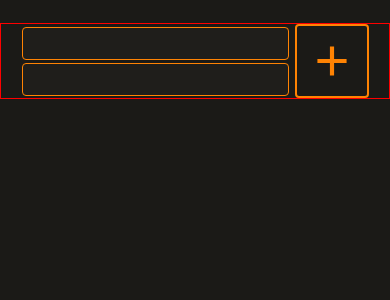
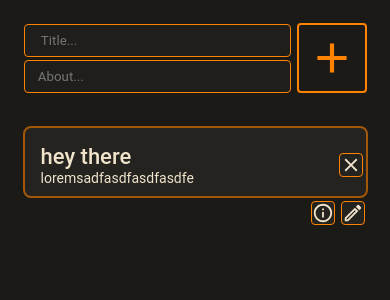
Before and after one commit to prashubisht15/Todo-List, a React (Create React App) app: page / in a window 390 px wide. Shown: the top 300 px of the page. Built offline with nearby package versions, Linux system fonts and the light colour scheme.

Commit message:
"created the UI for mobile view "

```diff
--- a/src/App.js
+++ b/src/App.js
@@ -1,9 +1,11 @@
 import React from "react";
 import InputBox from "./Components/InputBox";
+import Tasks from "./Components/Tasks";
 function App() {
   return (
     <div className="App">
       <InputBox/>
+      <Tasks/>
     </div>
   );
 }
--- a/src/Components/Features/NoTask.js
+++ b/src/Components/Features/NoTask.js
@@ -2,6 +2,7 @@ import React from 'react'
 
 const NoTask = () => {
   return (
+
     <div className="no-task">
       <hr/>
       No tasks
--- a/src/Components/InputBox.js
+++ b/src/Components/InputBox.js
@@ -1,19 +1,72 @@
-import { Box } from '@mui/material'
-import React from 'react'
-import './Todo.css'
-import AddIcon from '@mui/icons-material/Add';
+import { Box } from "@mui/material";
+import React, { useState } from "react";
+import "./Todo.css";
+import AddIcon from "@mui/icons-material/Add";
+import { Modal } from "@mui/material";
+
+const styletext = {
+  position: "absolute",
+  top: "50%",
+  left: "50%",
+  transform: "translate(-50%, -50%)",
+  border: "2px solid #ff8303",
+  borderRadius: "4px",
+  width: "300px",
+  height: "300px",
+};
+
 const InputBox = () => {
+  const [field1, setField1] = useState("");
+  const [field2, setField2] = useState("");
+  const trimmedField1 = field1.substring(0, 20);
+  const trimmedField2 = field2.substring(0, 20);
+  const [open, setOpen] = useState(false);
+  const handleOpen = () => setOpen(true);
+  const handleClose = () => setOpen(false);
+  const handleSubmit = () => {
+    console.log("Submit")
+    localStorage.setItem({
+      title: field1,
+      about: field2,
+    });
+    setField1("");
+    setField2("");
+  };
   return (
     <Box className="top-container">
-        <Box>
-            <input type="text" className="input-box first"/>
-            <input type="text" className="input-box second"/>
-        </Box>
-            <Box className="add-btn">
-                <AddIcon id='plus-icon'/>
-            </Box>
+      <Box>
+        <input
+          type="text"
+          placeholder="  Title..."
+          className="input-box first"
+          onChange={(e) => {
+            setField1(e.target.value);
+          }}
+          value={field1.length > 25 ? trimmedField1 + "..." : field1}
+        />
+        <input
+          onClick={handleOpen}
+          //   sx={style}
+          placeholder=" About..."
+          className="input-box second"
+          value={field2.length > 25 ? trimmedField2 + "..." : field2}
+        />
+        <Modal open={open} onClose={handleClose}>
+          <Box sx={styletext}>
+            <textarea
+              className="textarea"
+              onChange={(e) => {
+                setField2(e.target.value);
+              }}
+            ></textarea>
+          </Box>
+        </Modal>
+      </Box>
+      <Box className="add-btn" onClick={handleSubmit}>
+        <AddIcon id="plus-icon" />
+      </Box>
     </Box>
-  )
-}
+  );
+};
 
-export default InputBox
+export default InputBox;
--- a/src/Components/Tasks.js
+++ b/src/Components/Tasks.js
@@ -1,21 +1,31 @@
 import React from "react";
-
+import { Box, Grid } from "@mui/material";
+import "./Todo.css";
+import InfoOutlinedIcon from '@mui/icons-material/InfoOutlined';
+import ModeEditOutlineOutlinedIcon from '@mui/icons-material/ModeEditOutlineOutlined';
+import CloseIcon from '@mui/icons-material/Close';
 const Tasks = () => {
   return (
     <Box className="all-tasks">
-      <Grid container spacing={2}>
-        <Grid item xs={8}>
-          <Item>xs=8</Item>
+      <Grid
+        container
+        spacing={2}
+        direction="column"
+        alignItems="center"
+        justifyContent="center"
+      >
+        <Grid item xs={12} md={4} sm={4}>
+          <Box className="list-box">
+            <h3>hey there</h3>
+            <p>loremsadfasdfasdfasdfe</p>
+            <CloseIcon id="close" className="btn-css"/>
+          </Box>
+          <Box className="btn-display" display="flex">
+            <InfoOutlinedIcon className="btn-css"/>
+            <ModeEditOutlineOutlinedIcon className="btn-css"/>
+          </Box>
         </Grid>
-        <Grid item xs={4}>
-          <Item>xs=4</Item>
-        </Grid>
-        <Grid item xs={4}>
-          <Item>xs=4</Item>
-        </Grid>
-        <Grid item xs={8}>
-          <Item>xs=8</Item>
-        </Grid>
+
       </Grid>
     </Box>
   );
--- a/src/Components/Todo.css
+++ b/src/Components/Todo.css
@@ -3,12 +3,15 @@
   justify-content: center;
   align-items: center;
   margin-top: 23px;
-  border: 1px solid red;
 }
-input{
-    display: block;
+input {
+  display: block;
+}
+input:focus {
+  color: #f0e3ca;
 }
 .input-box {
+  padding: 10px;
   height: 33px;
   width: 267px;
   background-color: #1f1e1b;
@@ -17,11 +20,12 @@ input{
   border-radius: 4px;
   flex-direction: column;
   margin-right: 6px;
+  color: #f0e3ca;
 }
 .first {
   margin-bottom: 3px;
 }
-.second{
+.second {
   margin-top: 3px;
 }
 .add-btn {
@@ -33,11 +37,76 @@ input{
   align-items: center;
   justify-content: center;
 }
-#plus-icon{
-    height: 50px;
-    width: 50px;
-    color: #ff8303;
+.add-btn:hover {
+  cursor: pointer;
 }
-.no-task{
+#plus-icon {
+  height: 50px;
+  width: 50px;
+  color: #ff8303;
+}
+h3 {
+  font-style: normal;
+  font-weight: 500;
+  font-size: 22px;
+  line-height: 26px;
+  color: #f0e3ca;
+}
+p {
+  font-style: normal;
+  font-weight: 400;
+  font-size: 14px;
+  line-height: 16px;
+  color: #f0e3ca;
+}
+.all-tasks {
+  margin-top: 33px;
+  /* display: flex;
+    justify-content: center;
+    align-items: center; */
+}
+.list-box {
+  position: relative;
+  width: 345px;
+  height: 72px;
+  background: #242320;
+  border: 2px solid #a35709;
+  border-radius: 8px;
+  padding: 16px;
+}
+.btn-display {
+  float: right;
+}
+.btn-css {
+  height: 36px;
+  width: 36px;
+  border-radius: 4px;
+  margin: 3px;
+  background-color: #242320;
+  color: #f0e3ca;
+  border: 1px solid #ff8303;
+}
+#close {
+  position: absolute;
+  top: 50%;
+  right: 0;
+  transform: translateY(-50%);
+}
+.textarea {
+  width: 100%;
+  height: 100%;
+  resize: none;
+  font-size: medium;
+  padding: 5px;
+}
+/* .textarea-box{
+    position: "absolute";
+    top: 50%;
+    left: 50%;
+    transform: translate(-50%, -50%);
+    border: 1px solid #ff8303;
+    border-radius: 8px;
+    width: 300px;
+    height:300px;
 
-}
+} */
--- a/src/index.css
+++ b/src/index.css
@@ -1,13 +1,12 @@
+*{
+  box-sizing: border-box;
+  margin: 0;
+  padding: 0;
+  font-family: 'Roboto';
+}
 body {
   margin: 0;
-  font-family: -apple-system, BlinkMacSystemFont, 'Segoe UI', 'Roboto', 'Oxygen',
-    'Ubuntu', 'Cantarell', 'Fira Sans', 'Droid Sans', 'Helvetica Neue',
-    sans-serif;
   -webkit-font-smoothing: antialiased;
   -moz-osx-font-smoothing: grayscale;
   background: #1b1a17;;
 }
-code {
-  font-family: source-code-pro, Menlo, Monaco, Consolas, 'Courier New',
-    monospace;
-}
```
